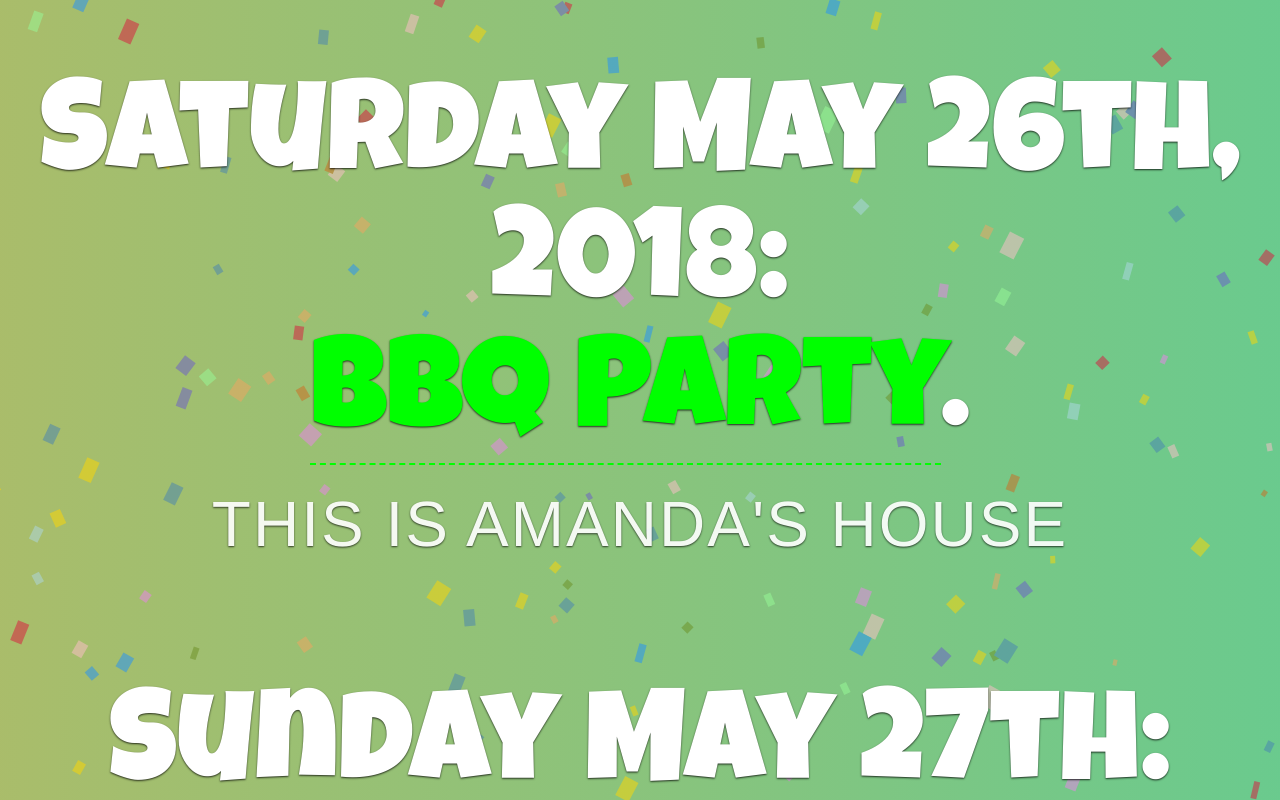
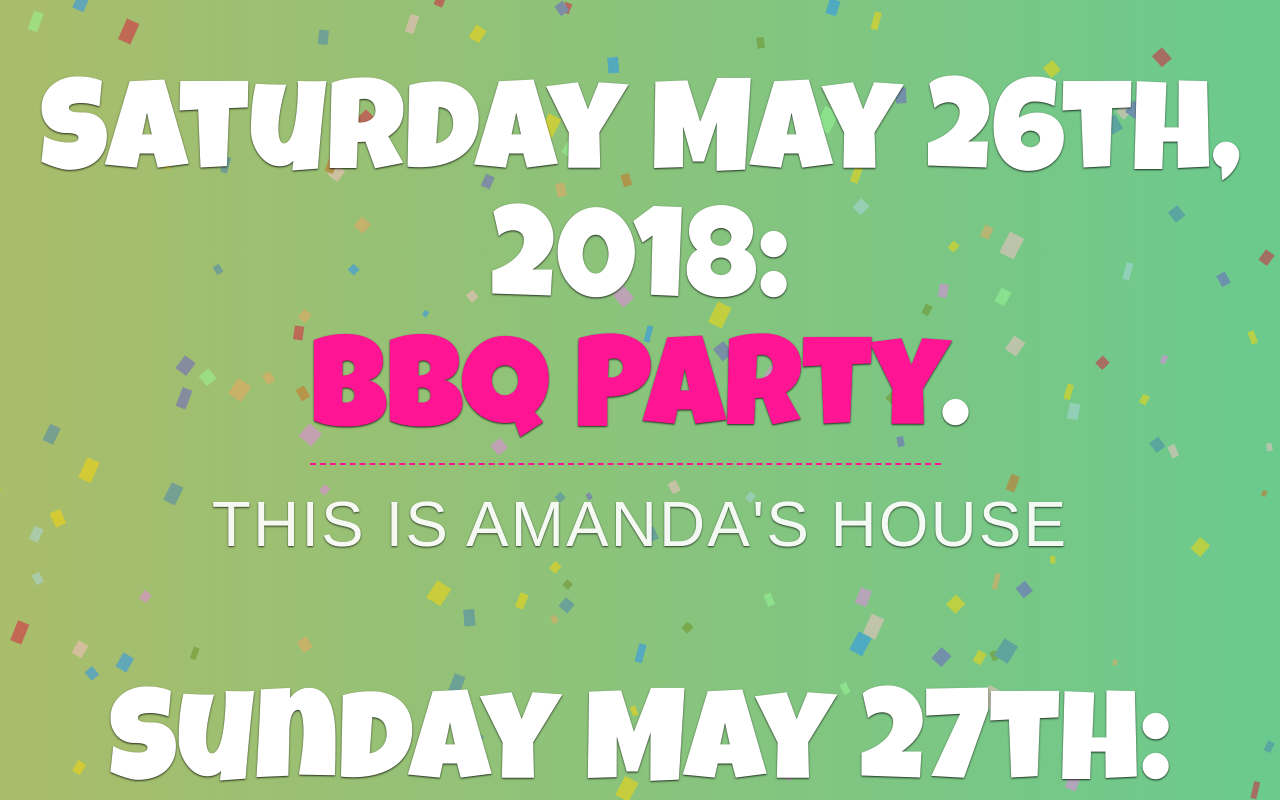
Before and after one commit to cwightrun/sparkleparty, a plain HTML site: page index.html in a window 1280 px wide. In both pictures the pointer is over the link "BBQ Party". Shown: the part 2541-3341 px from the top of the page. Drawn offline with Linux system fonts and the light colour scheme.

Commit message:
Update index.html

```diff
--- a/index.html
+++ b/index.html
@@ -106,8 +106,8 @@ font-family: 'Abril Fatface', cursive; */
     }
 
     a:hover {
-      color: lime;
-      border-color: lime;
+      color: deeppink;
+      border-color: deeppink;
     }
 
     .gif-wrapper {
@@ -172,7 +172,7 @@ font-family: 'Abril Fatface', cursive; */
 
       <h4>Bring anything you want to drink, snacks, and yourself</h4>
 
-      <h4>Your'e welcome to crash, encouraged to hang. Bring Magic Cards, consoles, or even bring your (PC if you're so inclined).
+      <h4>Your'e welcome to crash, encouraged to hang. Bring Magic Cards, consoles, or even bring your PC (if you're so inclined).
         <small>we miss your sweet, sweet lil faces</small>
       </h4>
 
```
